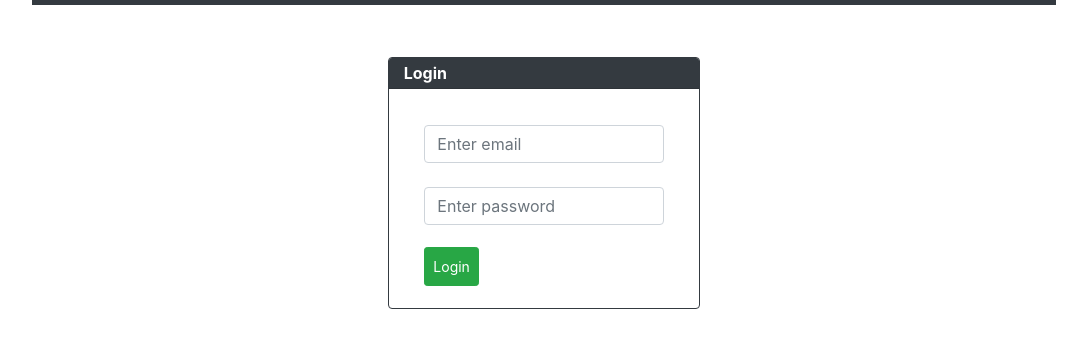
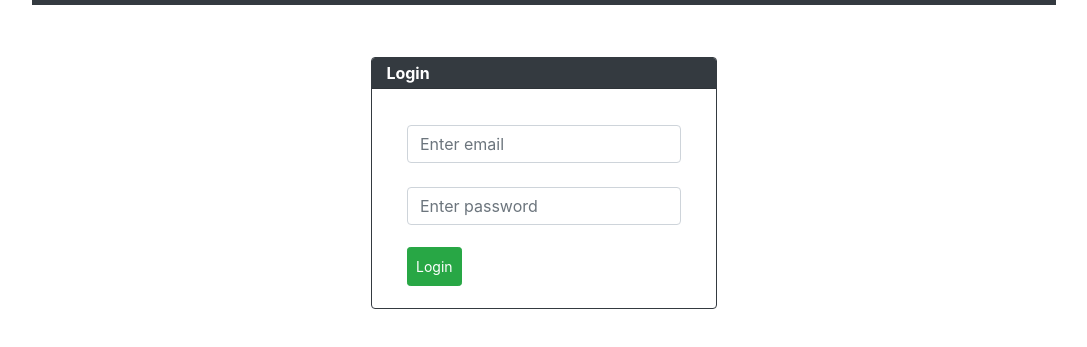
Before and after one commit to sivasankarpeketis160849/AttendanceManagementSystem, a plain HTML site: page Login.html in a window 1280 px wide. Shown: the part 41-388 px from the top of the page, without its empty margins (96-1183 px from the left). Drawn offline with Linux system fonts and the light colour scheme.

Commit message:
minor changes in login.html..

```diff
--- a/Login.html
+++ b/Login.html
@@ -20,23 +20,23 @@
             </nav>
         </div>
 
-        <div class="container col-md-4" style="margin-top: 3.25em;">
-            <div class="card border-dark">
-                <div class="card-header bg-dark" style="padding: 0.2em;">
-                    <h6 class="modal-title text-white font-weight-bolder" style="margin-left: 0.7em;">Login</h6>
+        <div class="main-container" style="margin-top: 3.25em;display: flex;padding: 5emm;">
+            <div class=" card border-dark ">
+                <div class="card-header bg-dark " style="padding: 0.2em; ">
+                    <h6 class="modal-title text-white font-weight-bolder " style="margin-left: 0.7em; ">Login</h6>
                 </div>
-                <div class="card-body">
-                    <form action="./secure/studentHome.html">
+                <div class="card-body ">
+                    <form action="./secure/studentHome.html ">
 
-                        <div class="form-group col" style="margin-top: 1em;">
-                            <input id="usrname" class="form-control " placeholder="Enter email" type="email">
+                        <div class="form-group col " style="margin-top: 1em; ">
+                            <input id="usrname " class="form-control " placeholder="Enter email " type="email ">
                         </div>
 
-                        <div class="form-group col" style="margin-top: 1.5em;">
-                            <input id="pwd" class=" form-control " placeholder="Enter password " type="password ">
+                        <div class="form-group col " style="margin-top: 1.5em; ">
+                            <input id="pwd " class=" form-control " placeholder="Enter password " type="password ">
                         </div>
-                        <div class="form-group col-2" style=" margin-top: 1.25em; ">
-                            <button type="submit " class="btn btn-success btn-sm p-2" style="margin-bottom: -1em !important;">Login</button>
+                        <div class="form-group col-2 " style=" margin-top: 1.25em; ">
+                            <button type="submit " class="btn btn-success btn-sm p-2 " style="margin-bottom: -1em !important; ">Login</button>
                         </div>
                     </form>
                 </div>
--- a/custom_styles/customStyles.css
+++ b/custom_styles/customStyles.css
@@ -1,6 +1,12 @@
         #logOutBtn {
             float: right !important;
             padding: 3px;
+        }
+
+        .main-container {
+            display: flex;
+            width: 100%;
+            justify-content: center;
         }
 
         #fetchButton {
```
Lines whose indentation alone changed are shown as unchanged.
